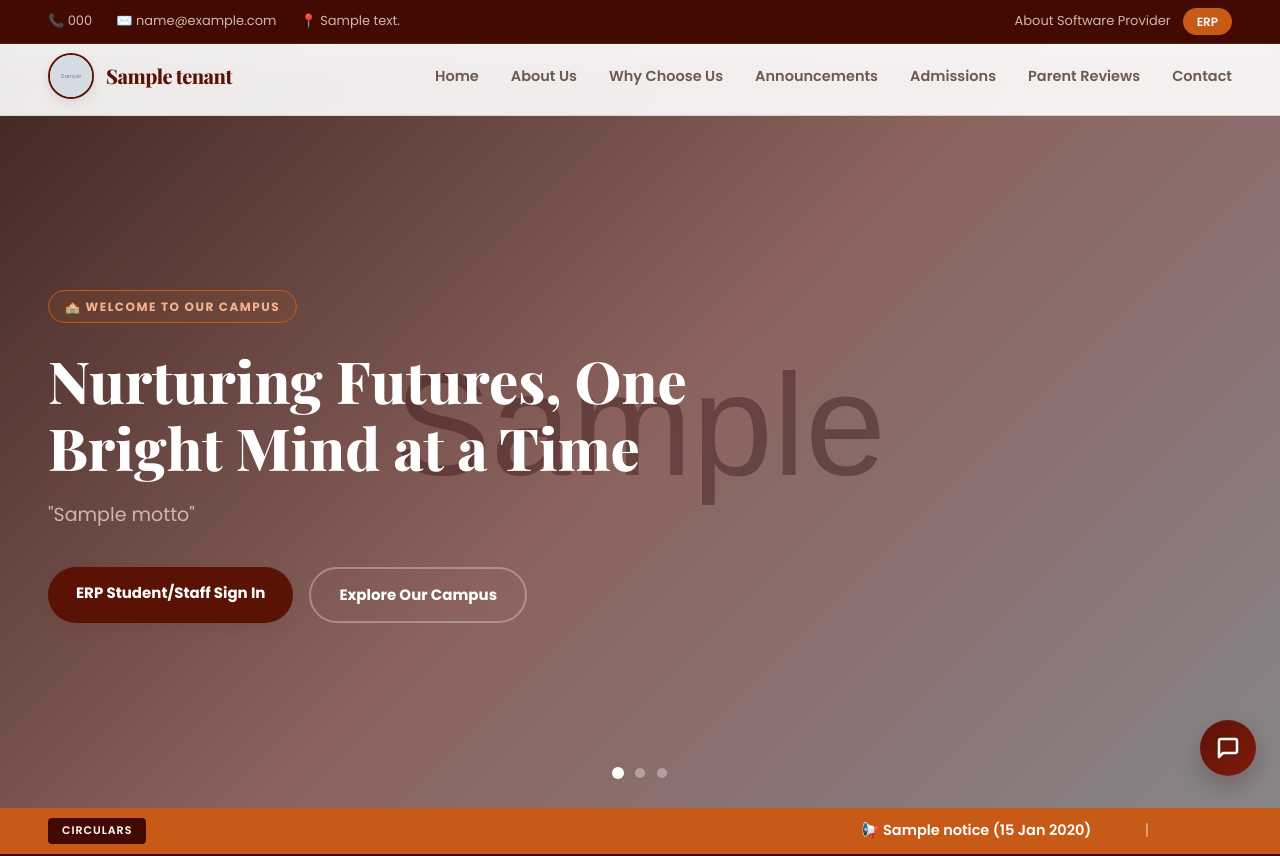
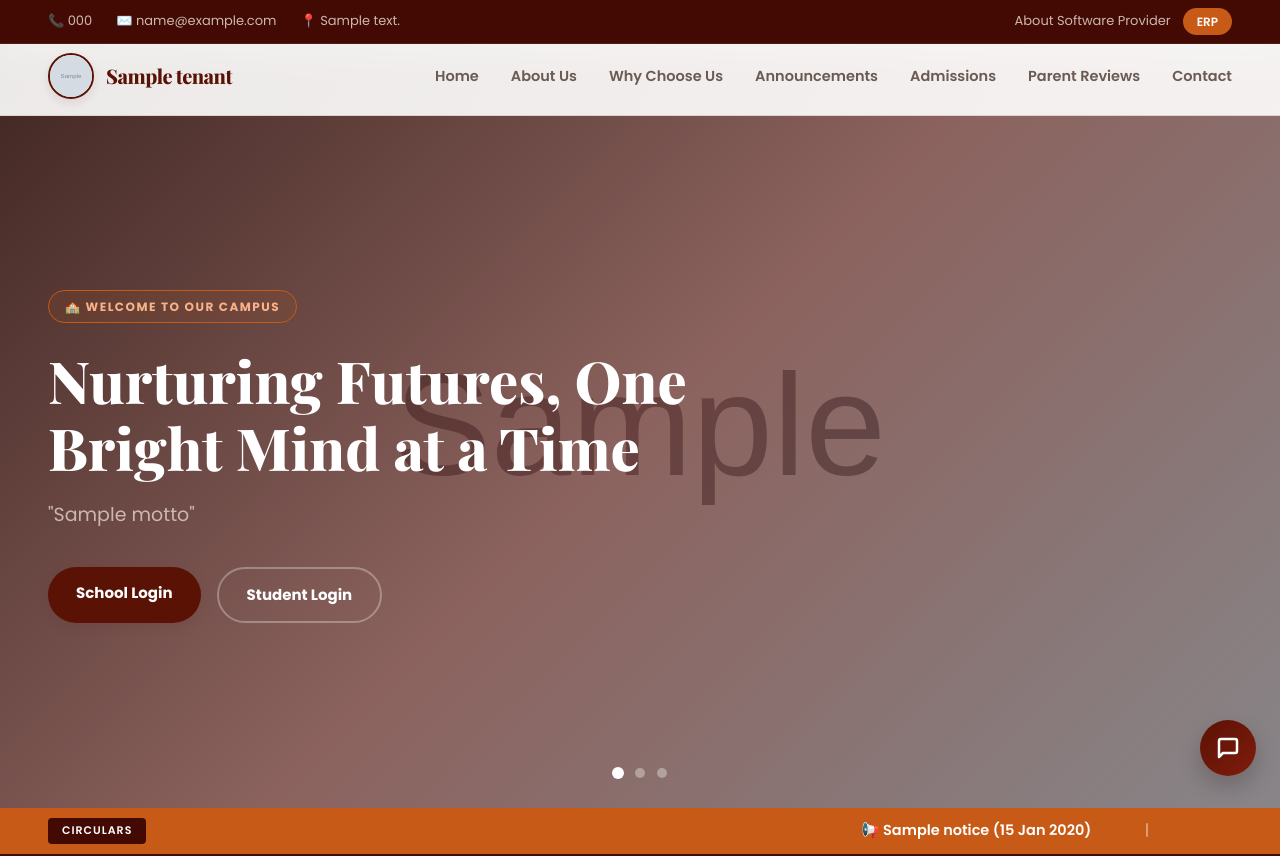
Before and after one commit to satyam0007-git/school_erp, a Django app: template templates/school/login.html in a window 1280 px wide. Shown: the top 856 px of the page. Run offline with Django 5.2, Linux system fonts and the light colour scheme; the template is opened without the code that fills it: most values are stand-ins (such as "Sample title", 1, 10 or a date in 2020); grey boxes marked "Sample" are stand-in pictures; data that the repository does not hold is empty; parts of the project's set-up code (start-up, migrations or seed data) failed here and were passed over; some web fonts are replaced.

Commit message:
updated school loging

```diff
--- a/templates/school/login.html
+++ b/templates/school/login.html
@@ -1420,8 +1420,8 @@ body {
       </p>
 
       <div style="display: flex; gap: 16px; margin-top: 12px; flex-wrap: wrap;">
-        <a href="javascript:void(0)" onclick="openLoginModal(event)" class="nav-btn nav-btn-primary" style="padding: 14px 28px; font-size: 15px;">ERP Student/Staff Sign In</a>
-        <a href="#about" class="nav-btn nav-btn-secondary" style="padding: 14px 28px; font-size: 15px; color: #fff; border-color: rgba(255,255,255,0.3);">Explore Our Campus</a>
+        <a href="javascript:void(0)" onclick="openLoginModal(event, 'staff')" class="nav-btn nav-btn-primary" style="padding: 14px 28px; font-size: 15px;">School Login</a>
+        <a href="javascript:void(0)" onclick="openLoginModal(event, 'student')" class="nav-btn nav-btn-secondary" style="padding: 14px 28px; font-size: 15px; color: #fff; border-color: rgba(255,255,255,0.3);">Student Login</a>
       </div>
     </div>
 
@@ -1615,7 +1615,7 @@ body {
         <p>Join one of Hathras' most trusted educational institutions. Give your child a nurturing, secure environment where they can grow and excel academically and morally.</p>
 
         <div style="display: flex; gap: 16px; flex-wrap: wrap;">
-          <a href="javascript:void(0)" onclick="openLoginModal(event)" class="nav-btn nav-btn-secondary" style="color: var(--white); border-color: rgba(255,255,255,0.4);">Student ERP Log In</a>
+          <a href="javascript:void(0)" onclick="openLoginModal(event, 'student')" class="nav-btn nav-btn-secondary" style="color: var(--white); border-color: rgba(255,255,255,0.4);">Student ERP Log In</a>
         </div>
       </div>
 
@@ -2033,8 +2033,11 @@ function switchTab(type) {
 }
 
 // Modal open/close actions
-function openLoginModal(e) {
+function openLoginModal(e, initialTab = null) {
   if (e) e.preventDefault();
+  if (initialTab) {
+    switchTab(initialTab);
+  }
   const modal = document.getElementById('loginModal');
   if (modal) {
     modal.classList.add('active');
```
